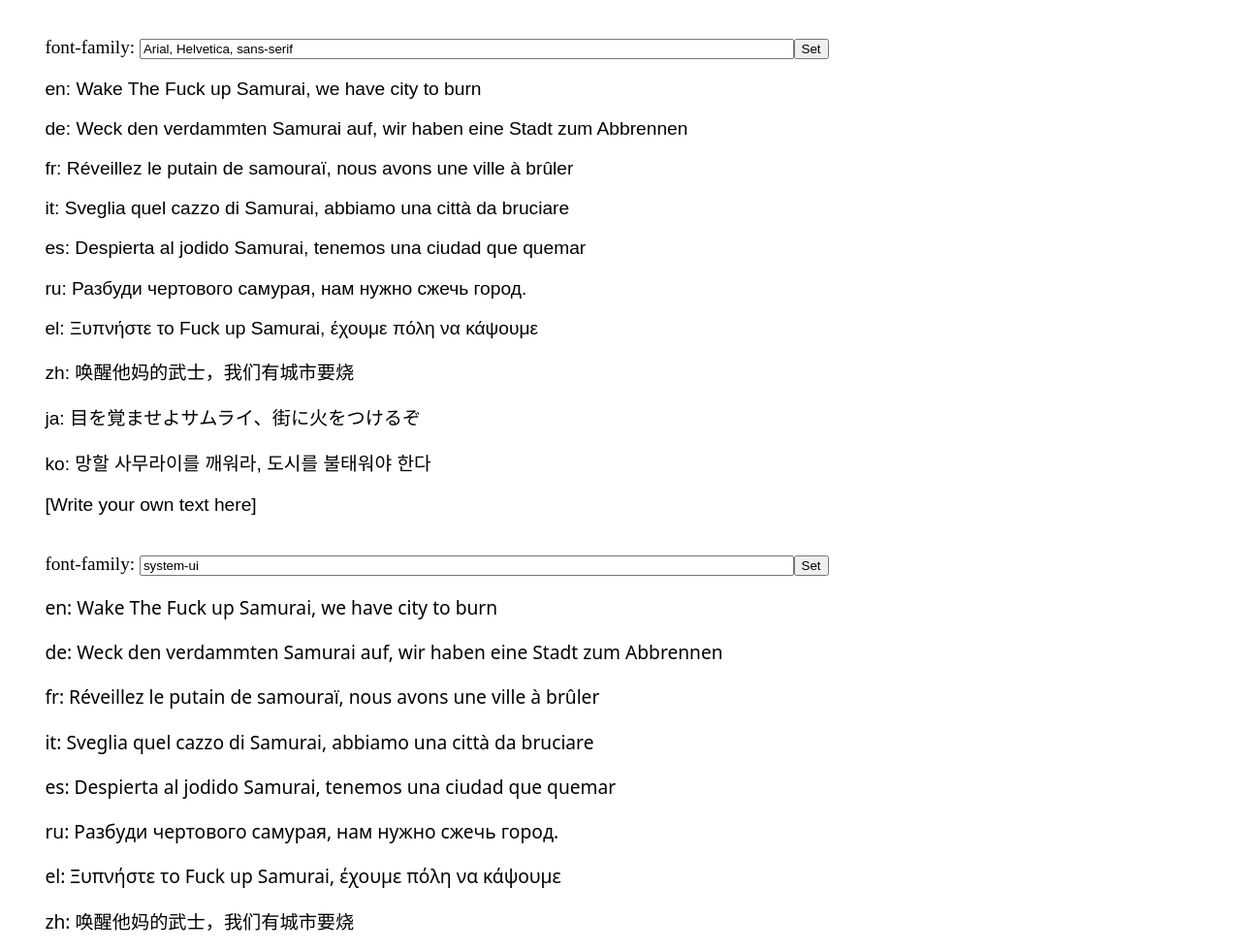
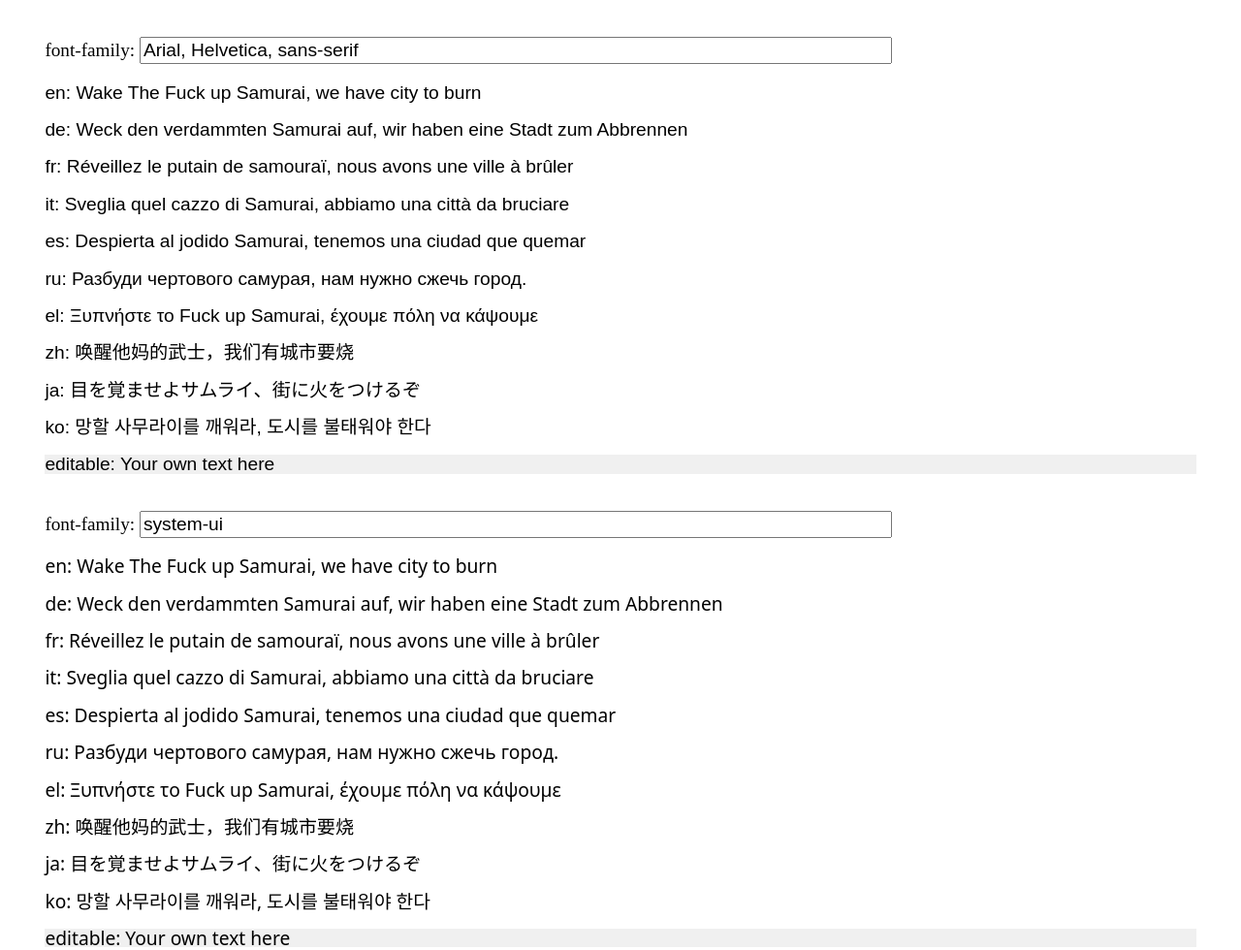
Before and after one commit to akiraohgaki/font-family-preview, a plain HTML site: page index.html in a window 1280 px wide. Shown: the top 980 px of the page at 97% size. Drawn offline with Linux system fonts and the light colour scheme.

Commit message:
Update index.html

```diff
--- a/index.html
+++ b/index.html
@@ -2,13 +2,13 @@
 <html>
 <head>
 <meta charset="utf-8">
-<title>font-family</title>
+<title>font-family-preview</title>
 </head>
 <body>
 
 <template>
 <div>
-<p>font-family: <input type="text" value=""><button>Set</button></p>
+<p>font-family: <input type="text" value=""></p>
 <article>
 <p lang="en">en: Wake The Fuck up Samurai, we have city to burn</p>
 <p lang="de">de: Weck den verdammten Samurai auf, wir haben eine Stadt zum Abbrennen</p>
@@ -20,18 +20,23 @@
 <p lang="zh">zh: 唤醒他妈的武士，我们有城市要烧</p>
 <p lang="ja">ja: 目を覚ませよサムライ、街に火をつけるぞ</p>
 <p lang="ko">ko: 망할 사무라이를 깨워라, 도시를 불태워야 한다</p>
-<p contenteditable="true">[Write your own text here]</p>
+<p contenteditable="true">editable: Your own text here</p>
 </article>
 </div>
 </template>
 
 <style>
 div {
+  line-height: 1;
   font-size: 120%;
   margin: 2em;
 
   & input {
-    width: 50em;
+    width: 40em;
+    font-size: 100%;
+  }
+  & [contenteditable="true"] {
+    background-color: #f0f0f0;
   }
 }
 </style>
@@ -46,23 +51,19 @@ function setFontFamily(content, value) {
   content.querySelector('article').style.fontFamily = value;
 }
 
-function setEvent(content) {
-  content.querySelector('button').addEventListener('click', () => {
-    setFontFamily(content);
-  });
-}
-
 const template = document.querySelector('template');
 const content1 = template.content.cloneNode(true).querySelector('div');
 const content2 = template.content.cloneNode(true).querySelector('div');
+document.body.appendChild(content1);
+document.body.appendChild(content2);
 
 setFontFamily(content1, 'Arial, Helvetica, sans-serif');
 setFontFamily(content2, 'system-ui');
-setEvent(content1);
-setEvent(content2);
 
-document.body.appendChild(content1);
-document.body.appendChild(content2);
+setInterval(() => {
+  setFontFamily(content1);
+  setFontFamily(content2);
+}, 300);
 </script>
 
 </body>
```
